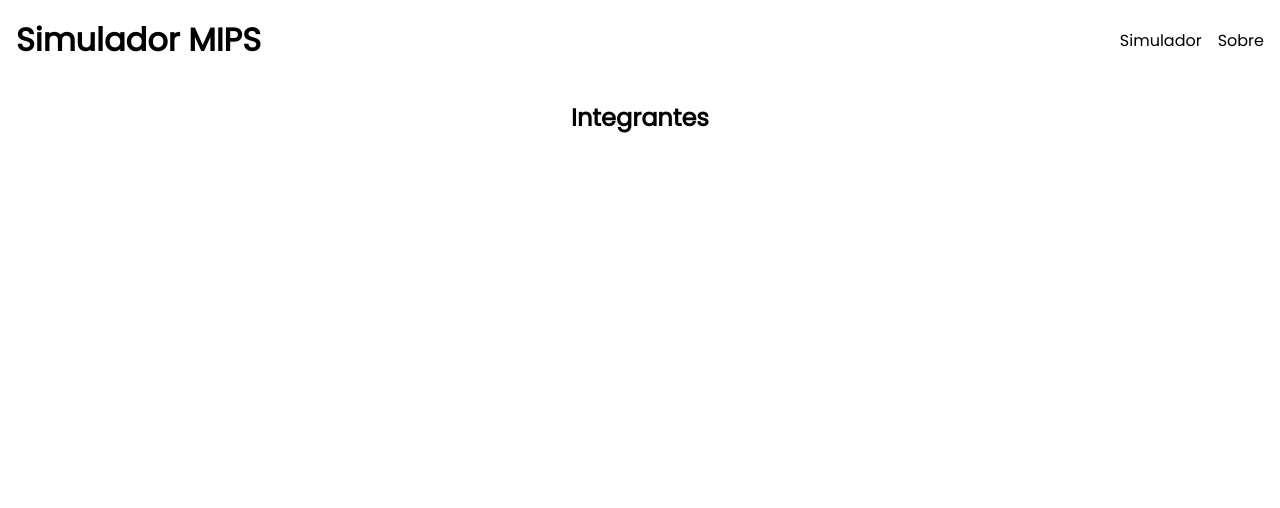
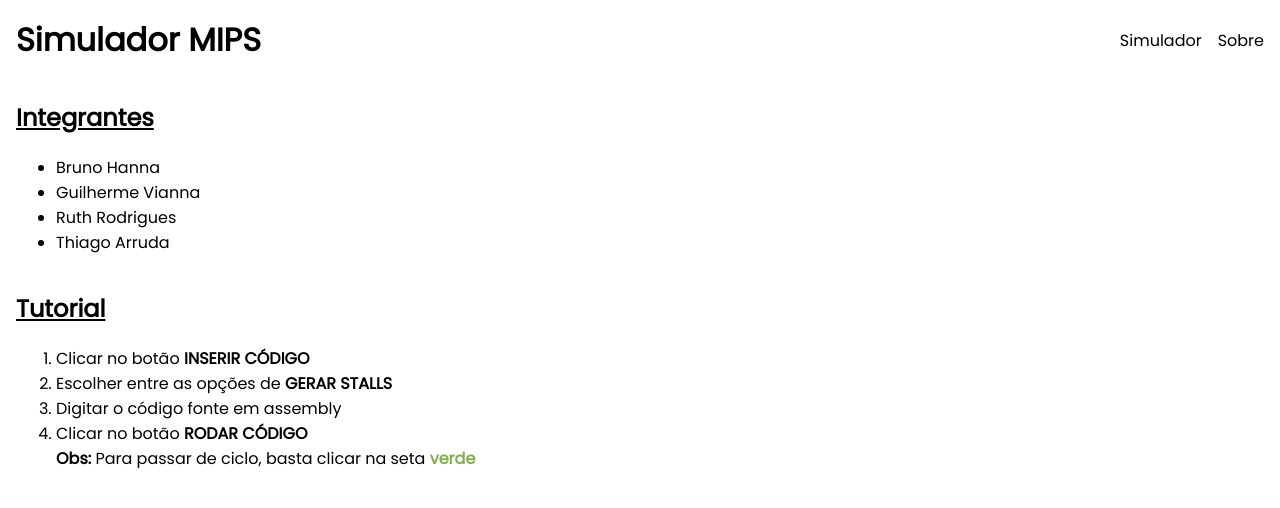
Before and after one commit to GuilhermeViannaMoura/Simulador-MIPS, a plain HTML site: page sobre.html in a window 1280 px wide. Drawn offline with Linux system fonts and the light colour scheme.

Commit message:
corrige versão

```diff
--- a/sobre.html
+++ b/sobre.html
@@ -20,12 +20,31 @@
         </nav>
     </header>
 
-    <main>
-        <section id="integrantes">
-            <h2>Integrantes</h2>
+    <main id="sobre">
+        <section id="integrantes"">
+            <h2 style="text-decoration: underline;">Integrantes</h2>
             <ul>
+                <li>Bruno Hanna</li>
+                <li>Guilherme Vianna</li>
+                <li>Ruth Rodrigues</li>
+                <li>Thiago Arruda</li>
+            </ul>
+        </section>
 
-            </ul>
+        <section id="tutorial">
+            <h2 style="text-decoration: underline;">Tutorial</h2>
+            <ol>
+                <li>Clicar no botão <strong>INSERIR CÓDIGO</strong></li>
+                <li>Escolher entre as opções de <strong>GERAR STALLS</strong></li>
+                <li>Digitar o código fonte em assembly</li>
+                <li>Clicar no botão <strong>RODAR CÓDIGO</strong></li>
+
+                <div>
+                    <strong>Obs:</strong> Para passar de ciclo, basta clicar na seta <span style="color: var(--dark-green); font-weight: bold;">verde</span>
+                </div>
+
+            </ol>
+
         </section>
 
 
--- a/style.css
+++ b/style.css
@@ -279,8 +279,11 @@ main {
     background-color: rgba(255, 0, 0, 75%);
 }
 
-/* Integrantes do grupo */
-
+/* Sobre */
+#sobre {
+    justify-content: left;
+    flex-direction: column;
+}
 
 
 /* Scrollbar */
```
